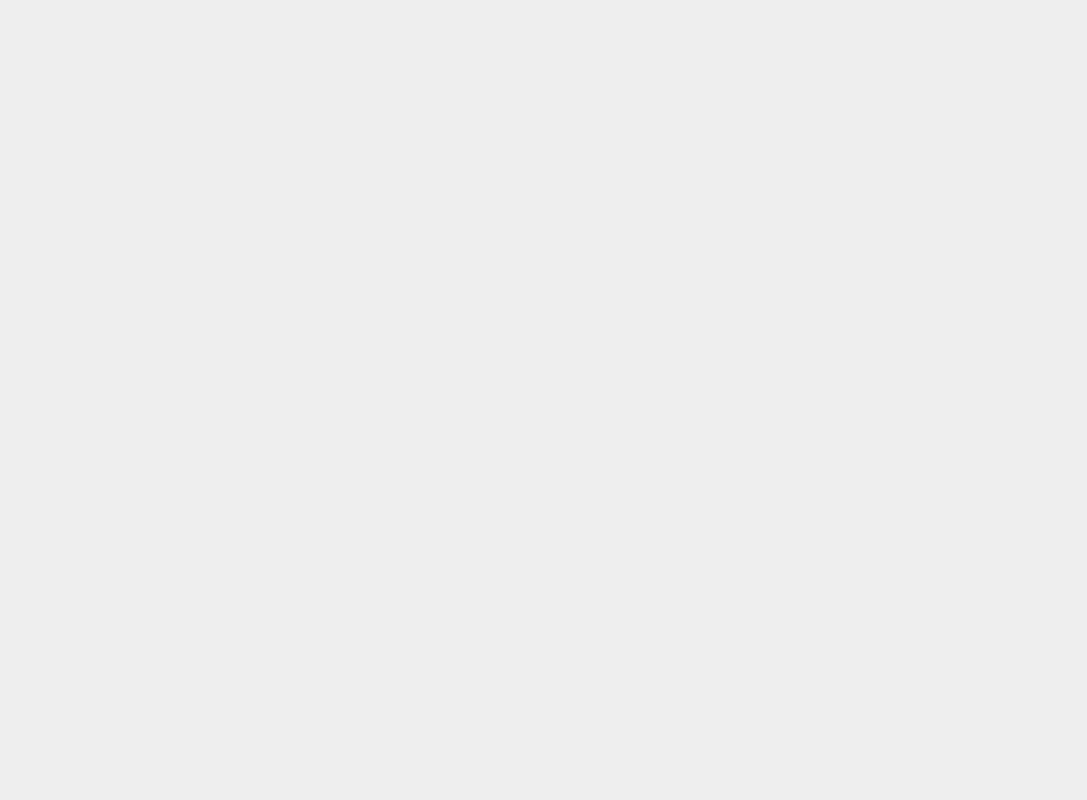
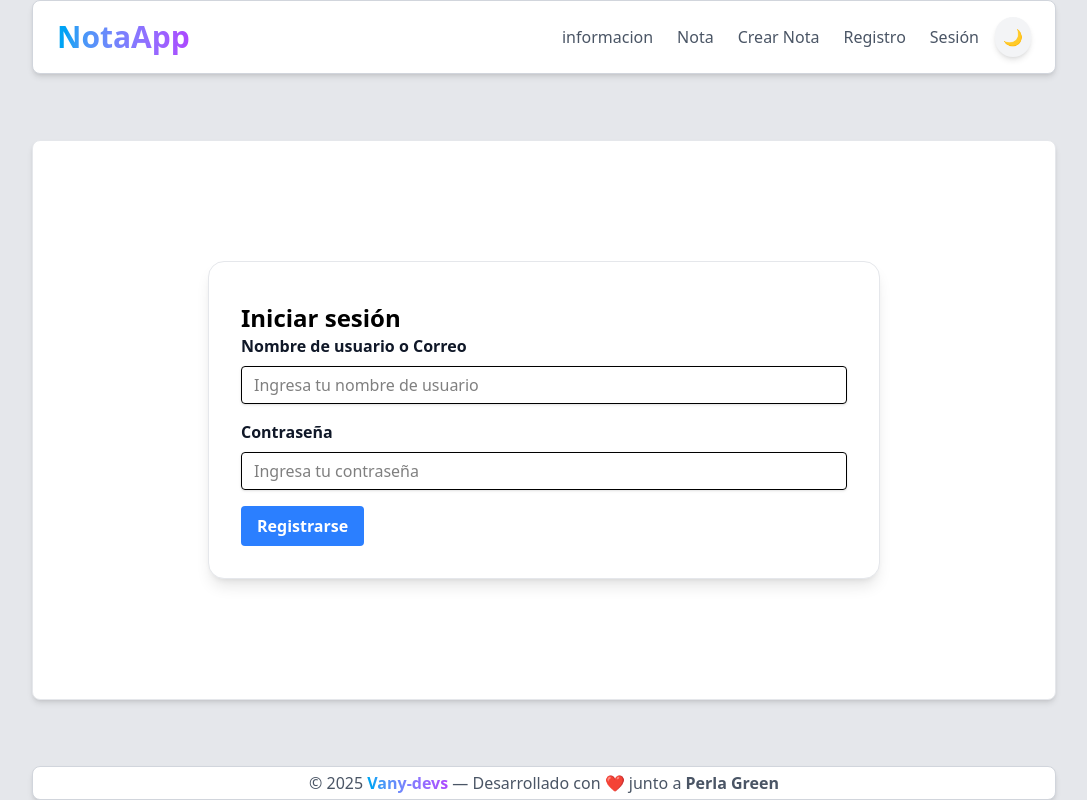
Before and after one commit to vany-devs/notaapp, a React app in the folder frontend/: page /login in a window 1280 px wide. Before the commit this address had no page. Shown: the whole page, without its empty margins (96-1183 px from the left). Built offline with nearby package versions, Linux system fonts and the light colour scheme; the HTML template or start-up script is replaced by a standard one.

Commit message:
Se finalizo logica de componente login

```diff
--- a/frontend/src/App.jsx
+++ b/frontend/src/App.jsx
@@ -5,6 +5,7 @@ import ListaNotas from './componentes/publico/paginas/ListaNotas'
 import Layout from './componentes/Layout'
 import CrearNota from './componentes/publico/paginas/CrearNota'
 import Registro from './componentes/publico/registro/Registro'
+import Login from './componentes/publico/login/Sesion'
 
 function App() {
 
@@ -17,6 +18,7 @@ function App() {
           <Route path="lista-notas" element={<ListaNotas />} />
           <Route path="crear-nota" element={ <CrearNota /> } />
           <Route path="registro" element={ <Registro /> } />
+          <Route path="login" element={ <Login /> } />
         </Route>
       </Routes>
     </>
--- a/frontend/src/componentes/Heade.jsx
+++ b/frontend/src/componentes/Heade.jsx
@@ -14,6 +14,7 @@ function Heade({ toggleDarkMode, darkMode }) {
             <Links to="/lista-notas" text="Nota" />
             <Links to="/crear-nota" text="Crear Nota" />
             <Links to="/registro" text="Registro" />
+            <Links to="/login" text="Sesión" />
           </nav>
 
           <button
--- a/frontend/src/componentes/publico/login/Sesion.jsx
+++ b/frontend/src/componentes/publico/login/Sesion.jsx
@@ -1,20 +1,41 @@
 import { useState } from "react";
+import { useNavigate } from "react-router";
 
 function Login() {
     const [usuario, setUsuario] = useState('');
     const [password, setPassword] = useState('');
+    const navegar = useNavigate();
 
     // Manejar envío de formulario
     const handleSubmit = (e) => {
         e.preventDefault();
+
+        if (!usuario  || !password) {
+            alert("Por favor, completa todos los campos.");
+            return false;
+        }
+
+        // Crear objeto de usuario
+        const registro = {
+            usuario,
+            password,
+        }
+        console.log("Datos de registro enviados:", registro);
+
+
+        // Limpiar datos
+        setUsuario('');
+        setPassword('');
+        navegar("/informacion");
+
     }
     return (
         <>
             <div className="relative w-full max-w-2xl mx-auto bg-white dark:bg-gray-800 border border-gray-200 dark:border-gray-700 rounded-2xl dark:text-gray-200 shadow-lg p-8 pt-10 transition-colors duration-500 overflow-hidden">
-                <h2>
+                <h2 className="text-2xl font-black" >
                     Iniciar sesión
                 </h2>
-                <form>
+                <form onSubmit={handleSubmit} >
                     <div className="mb-4">
                         <label className="block text-gray-900 dark:text-gray-200 font-bold mb-2" htmlFor="username">
                             Nombre de usuario o Correo
@@ -39,6 +60,14 @@ function Login() {
                             onChange={(e) => setPassword(e.target.value)}
                         />
                     </div>
+                    <div className="flex items-center justify-between">
+                        <button
+                            type="submit"
+                            className="bg-blue-500 hover:bg-blue-700 text-white font-bold py-2 px-4 rounded focus:outline-none focus:shadow-outline"
+                        >
+                            Registrarse
+                        </button>
+                    </div>
                 </form>
             </div>
         </>
```
